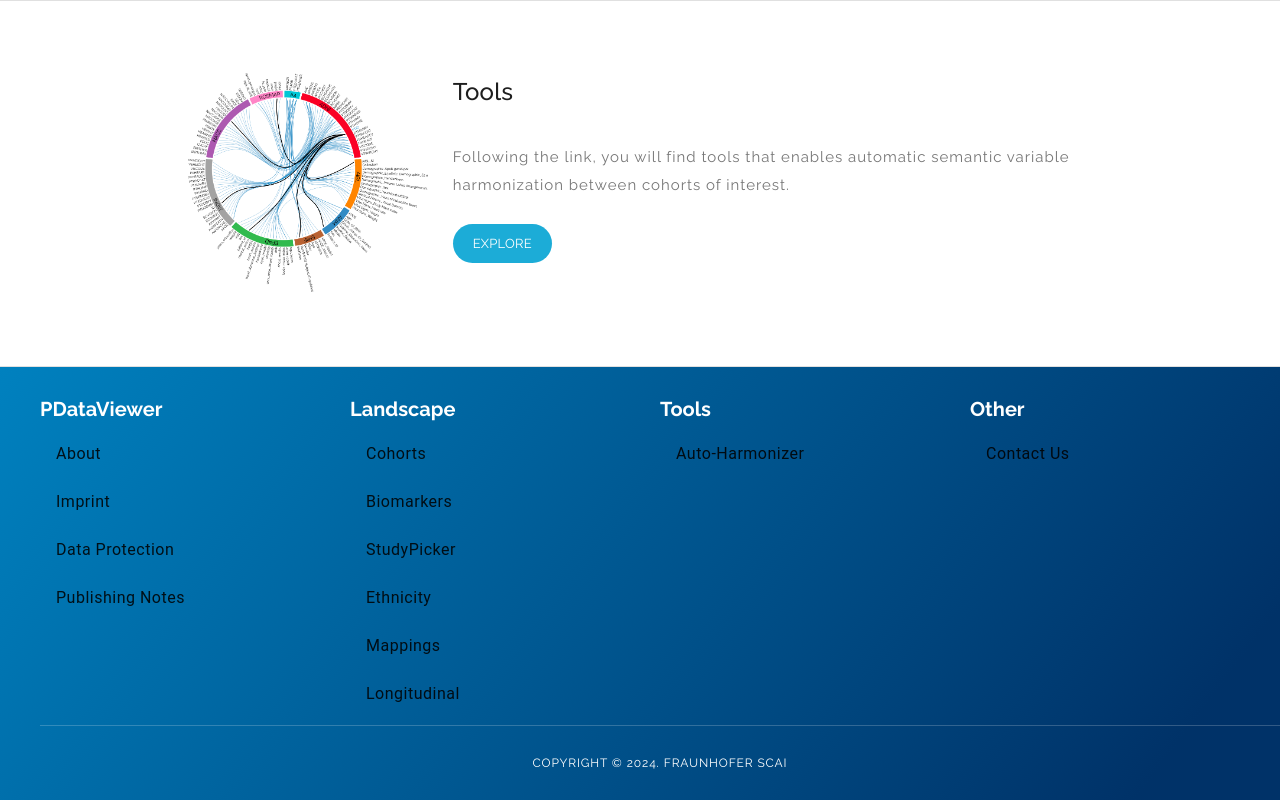
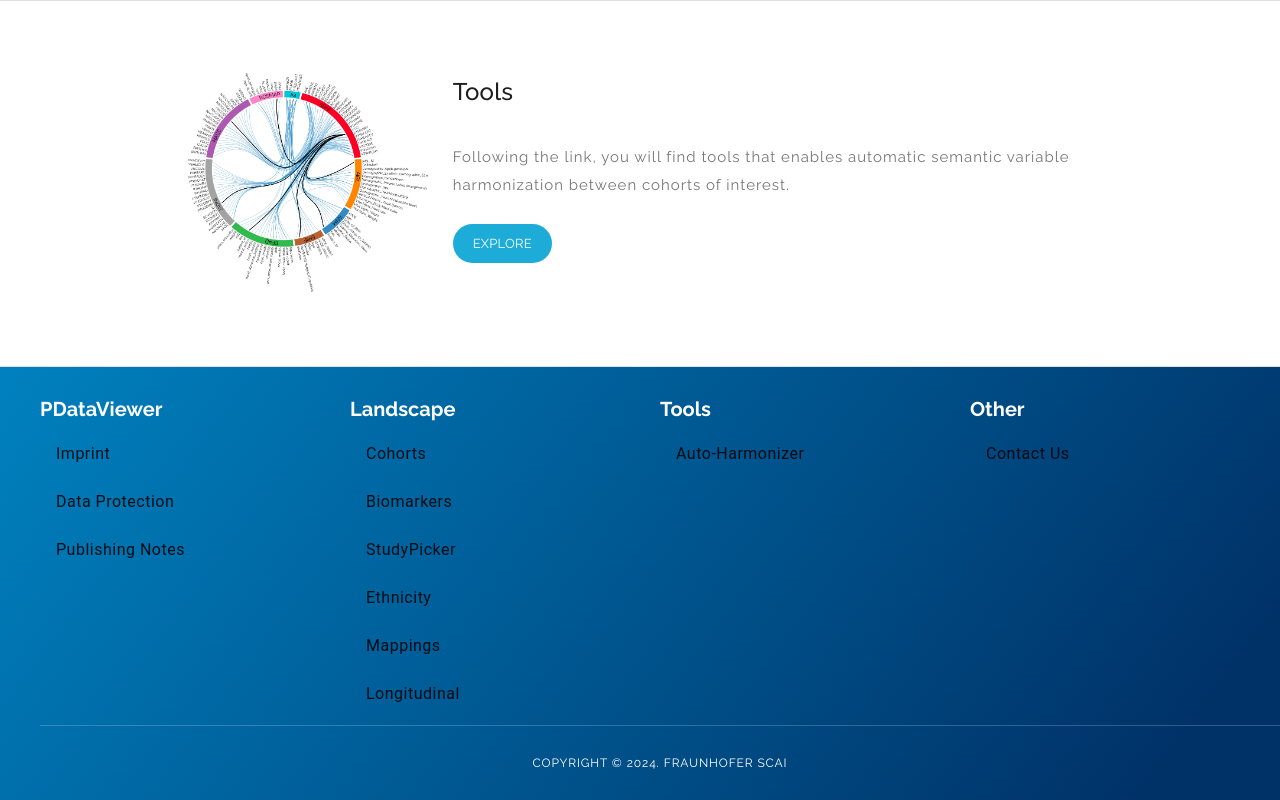
Before and after one commit to SCAI-BIO/PDataViewer, an Angular app in the folder frontend/: page / in a window 1280 px wide. Shown: the part 4297-5097 px from the top of the page. Built offline with nearby package versions, Linux system fonts and the light colour scheme; no server answers.

Commit message:
remove: about link

```diff
--- a/frontend/src/app/footer/footer.component.html
+++ b/frontend/src/app/footer/footer.component.html
@@ -5,7 +5,6 @@
         <div class="frame default frame-type-menu_subpages frame-layout-0">
           <h4><a>PDataViewer</a></h4>
           <mat-nav-list>
-            <a mat-list-item routerLink="/about">About</a>
             <a mat-list-item routerLink="/imprint">Imprint</a>
             <a
               mat-list-item
```
